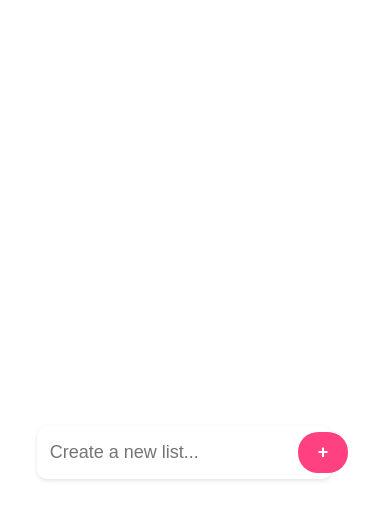
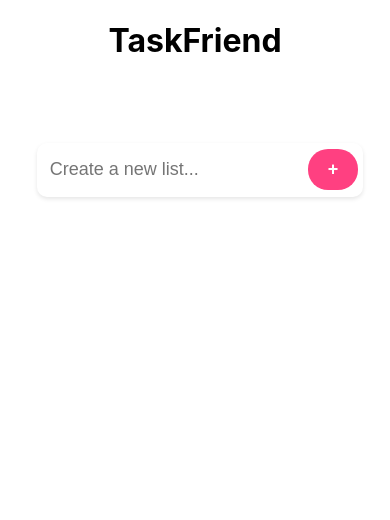
Before and after one commit to lindzfaith/task-management-app, a React (Create React App) app: page / in a window 390 px wide. Shown: the top 520 px of the page. Built offline with nearby package versions, Linux system fonts and the light colour scheme; the HTML template or start-up script is replaced by a standard one.

Commit message:
made the application UI more mobile-friendly.

```diff
--- a/src/App.css
+++ b/src/App.css
@@ -57,3 +57,9 @@ main {
     transform: rotate(360deg);
   }
 }
+
+@media screen and (max-width: 613px) {
+  main {
+    align-items: baseline;
+  }
+}
--- a/src/App.js
+++ b/src/App.js
@@ -6,14 +6,6 @@ function App() {
   const [taskLists, setTaskLists] = useState([]);
   const [currentList, setCurrentList] = useState(
     taskLists.length > 0 ? taskLists[0] : null );
-
-    React.useEffect(() => {
-      getTaskList();
-    }, []);
-
-  React.useEffect(() => {
-    updateStorage(taskLists);
-  }, []);
 
   const updateStorage = (lists) => {
     localStorage.setItem('taskLists', JSON.stringify(lists));
@@ -97,7 +89,6 @@ function App() {
             let copyOfTask = copy[i].tasks[j];
             copyOfTask.marked = true;
             // move to end of list is marked out
-            if (copyOfTask.marked)  {
             let copyOfTasks = [...copy[i].tasks];
             copyOfTasks.splice(j, 1);
             copyOfTasks[copyOfTasks.length] = copyOfTask;
@@ -109,10 +100,19 @@ function App() {
       }
     }
   }
-  }
+
+  React.useEffect(() => {
+    getTaskList();
+  }, []);
+
+  React.useEffect(() => {
+    updateStorage(taskLists);
+  }, []);
+
   return (
     <div className="App">
       <header>
+        <h1>TaskFriend</h1>
       </header>
       <main>
         <Sidebar lists={taskLists} onAdd={createTaskList} onDelete={deleteTaskList} onSelect={selectList} />
--- a/src/styles/List.css
+++ b/src/styles/List.css
@@ -1,6 +1,6 @@
     .task-list {
         list-style: none;
-        padding: 0;
+        padding: 10px 0;
         max-width: 500px;
         min-height: 600px;
         min-width: 300px;
--- a/src/styles/Sidebar.css
+++ b/src/styles/Sidebar.css
@@ -57,11 +57,17 @@ div .task-list-b {
     color: darkgrey;
 }
 
-@media screen and (max-width: 593px) {
+@media screen and (max-width: 613px) {
   aside {
     min-height: 0px;
     min-width: 150px;
     padding: none;
     max-width: 100%;
   }
+  .task-list-b input {
+    width: 70%;
+  }
+  ul .task-list-a, div .task-list-b {
+    width: 100%;
+  }
 }
```
Lines whose indentation alone changed are shown as unchanged.
